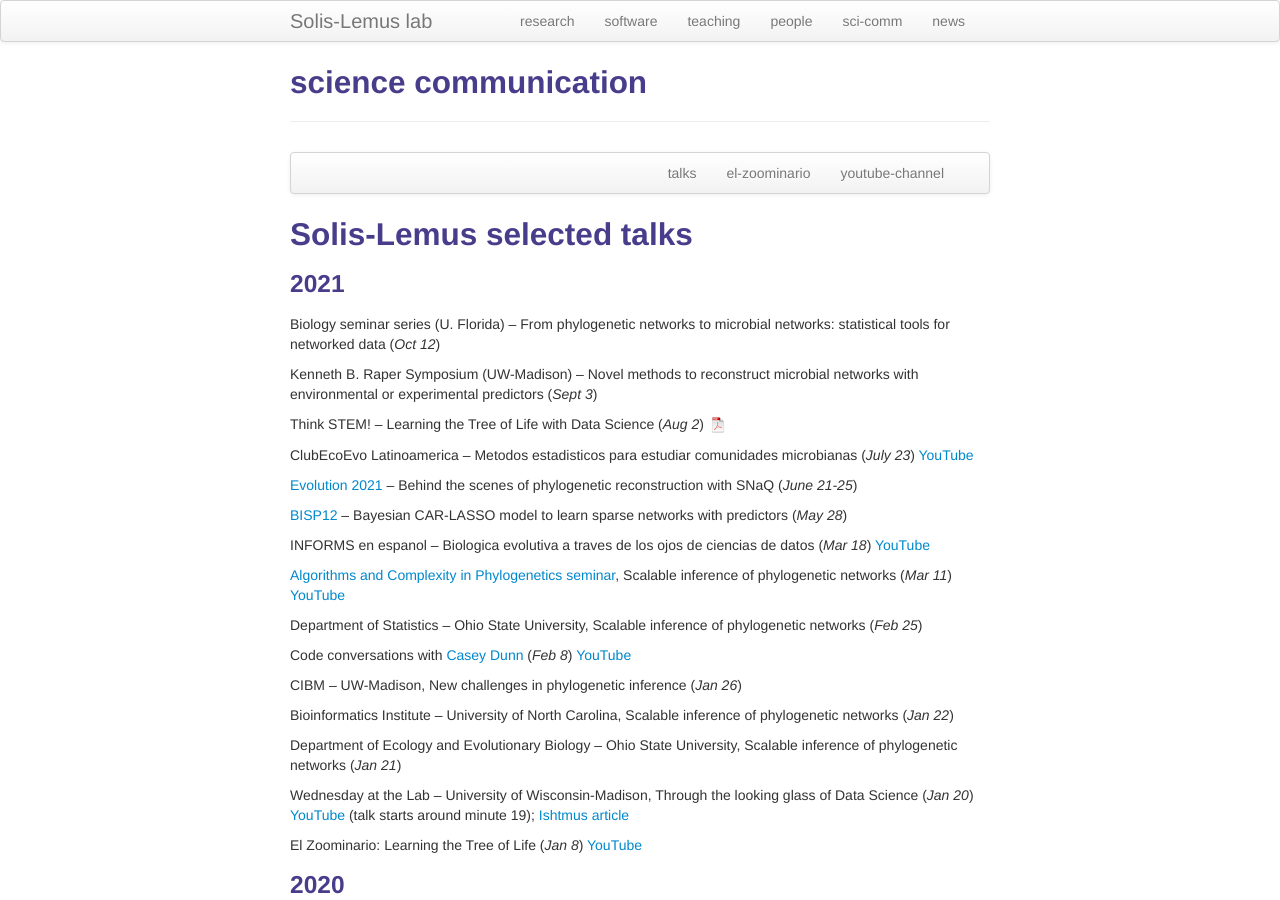
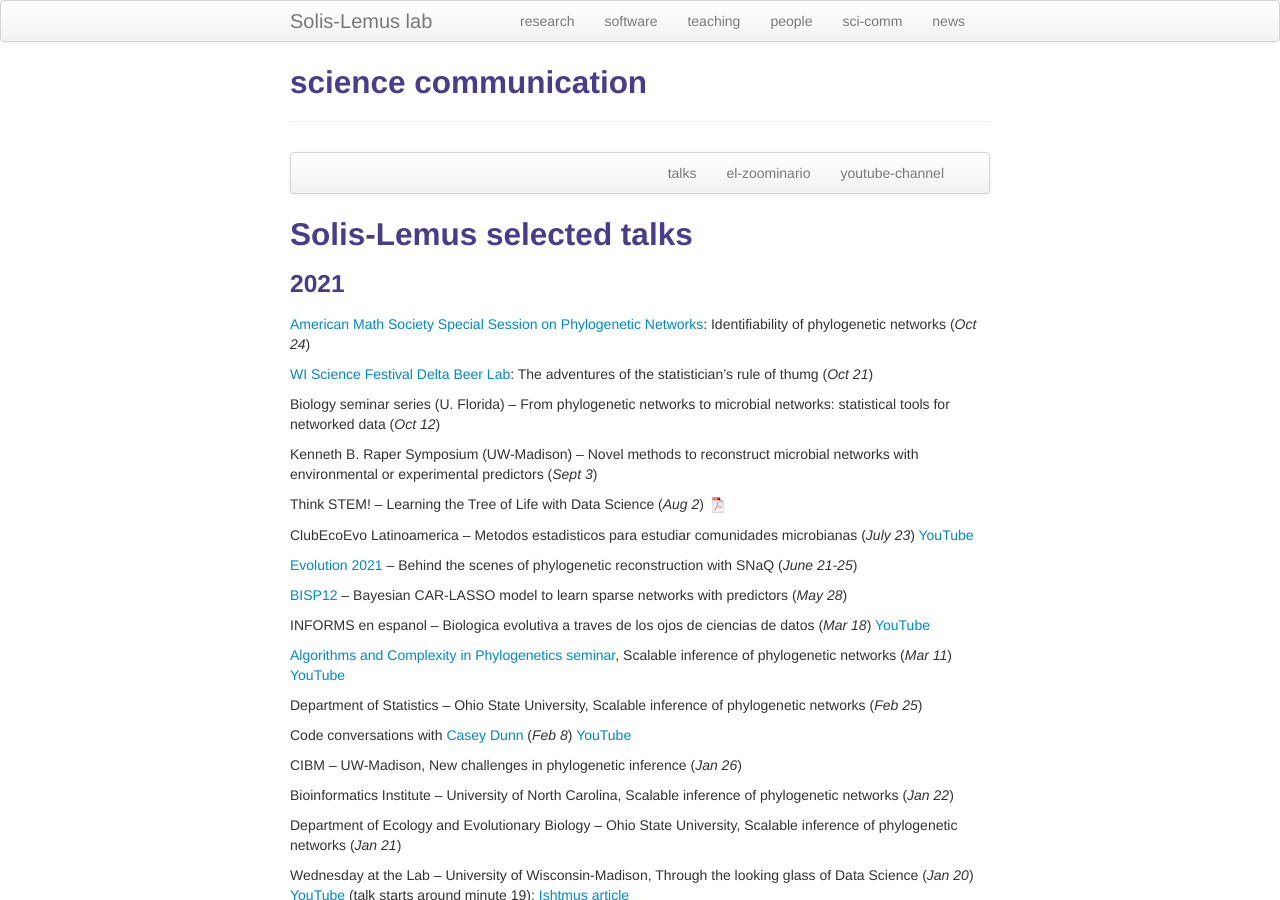
Before and after one commit to solislemuslab/solislemuslab.github.io, a Jekyll site: the page built from pages/talks.md, in a window 1280 px wide and 900 px high. Built offline with Jekyll 4.4.1, drawn with Linux system fonts in a browser that asks for light colours.

Commit message:
added talks

```diff
--- a/pages/talks.md
+++ b/pages/talks.md
@@ -18,6 +18,10 @@ description: Claudia Solis-Lemus' talks
 ## <a name="talks"></a>Solis-Lemus selected talks
 
 ### 2021
+
+[American Math Society Special Session on Phylogenetic Networks](https://meetings.ams.org/math/fall2021w/meetingapp.cgi/Session/3956): Identifiability of phylogenetic networks (_Oct 24_)
+
+[WI Science Festival Delta Beer Lab](https://www.wisconsinsciencefest.org/event/the-adventure-of-the-statisticians-rule-of-thumb/): The adventures of the statistician's rule of thumg (_Oct 21_)
 
 Biology seminar series (U. Florida) -- From phylogenetic networks to microbial networks: statistical tools for networked data (_Oct 12_)
 
```
